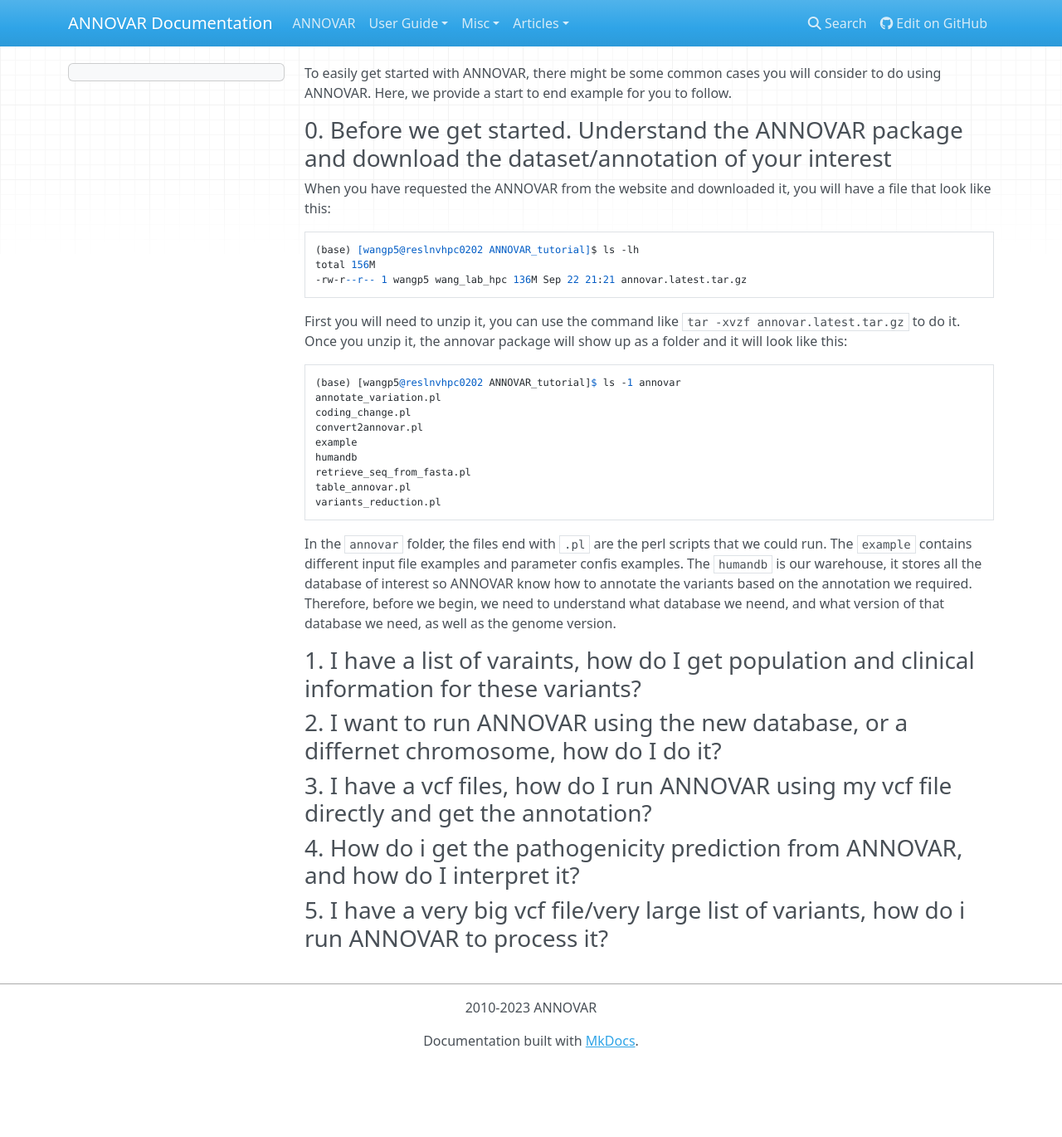
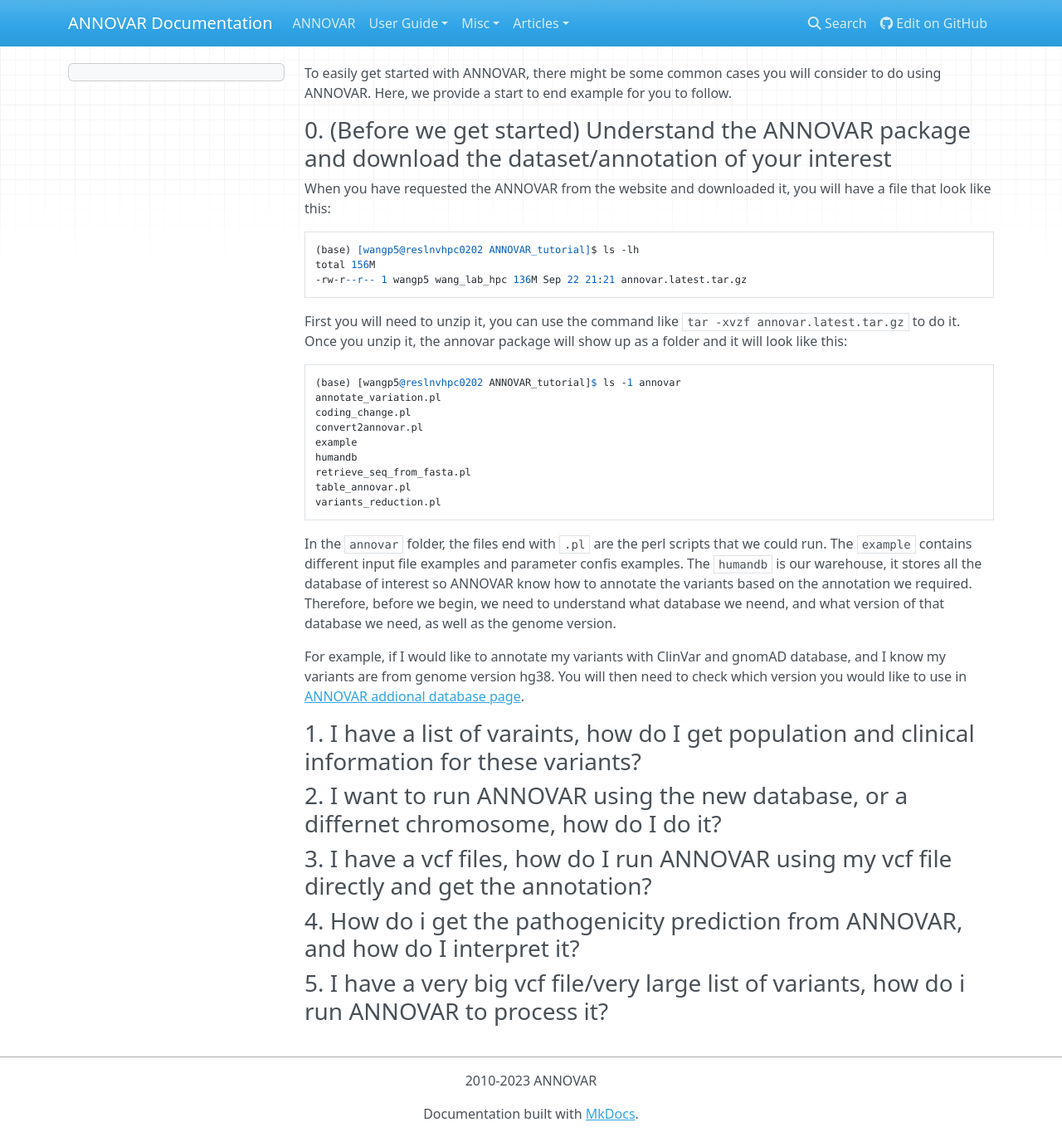
Before and after one commit to WGLab/doc-ANNOVAR, an MkDocs documentation site: the page built from docs/user-guide/user_case_examples.md, in a window 1280 px wide and 1370 px high. Shown: the whole window at 83% size. Built offline with MkDocs 1.6.1, drawn with Linux system fonts in a browser that asks for light colours; nearby versions of some CDN libraries.

Commit message:
Update user_case_examples.md

````diff
--- a/docs/user-guide/user_case_examples.md
+++ b/docs/user-guide/user_case_examples.md
@@ -1,5 +1,5 @@
 To easily get started with ANNOVAR, there might be some common cases you will consider to do using ANNOVAR. Here, we provide a start to end example for you to follow.
-### 0. Before we get started. Understand the ANNOVAR package and download the dataset/annotation of your interest
+### 0. (Before we get started) Understand the ANNOVAR package and download the dataset/annotation of your interest
 When you have requested the ANNOVAR from the website and downloaded it, you will have a file that look like this:
 ```
 (base) [wangp5@reslnvhpc0202 ANNOVAR_tutorial]$ ls -lh
@@ -20,6 +20,8 @@ variants_reduction.pl
 ```
 In the `annovar` folder, the files end with `.pl` are the perl scripts that we could run. The `example` contains different input file examples and parameter confis examples. The `humandb` is our warehouse, it stores all the database of interest so ANNOVAR know how to annotate the variants based on the annotation we required. Therefore, before we begin, we need to understand what database we neend, and what version of that database we need, as well as the genome version.
 
+For example, if I would like to annotate my variants with ClinVar and gnomAD database, and I know my variants are from genome version hg38. You will then need to check which version you would like to use in [ANNOVAR addional database page](https://annovar.openbioinformatics.org/en/latest/user-guide/download/#additional-databases).
+
 
 ### 1. I have a list of varaints, how do I get population and clinical information for these variants?
 
````
